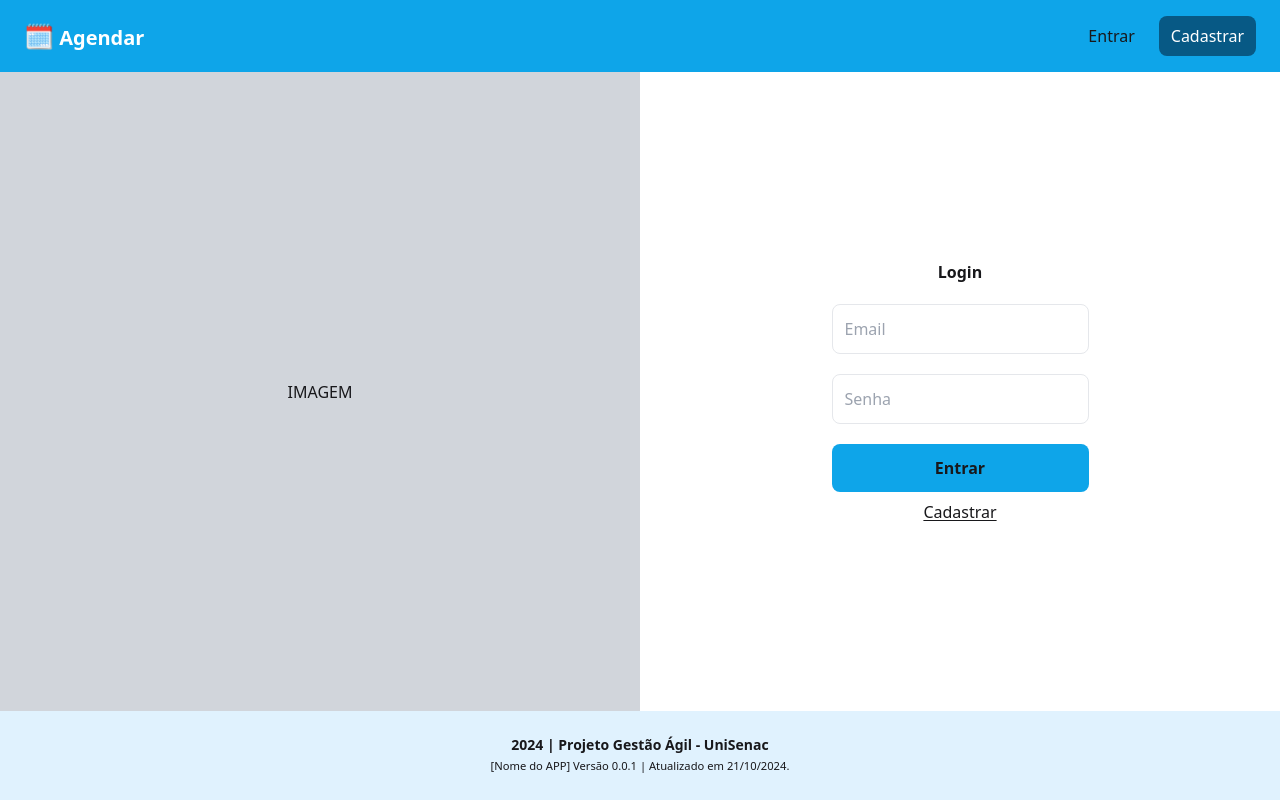
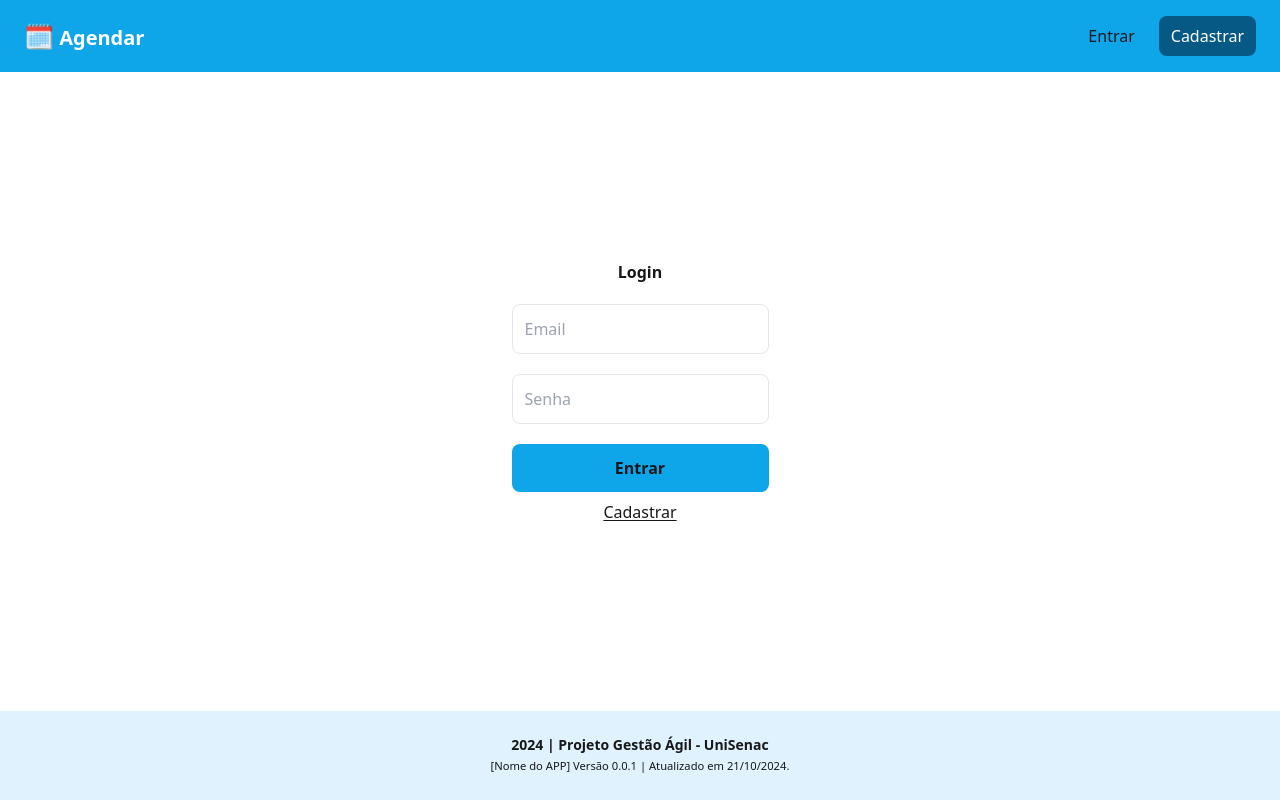
Before and after one commit to marcelopoars/projeto-front-senac, a Next.js app: page /login in a window 1280 px wide. Built offline with nearby package versions, Linux system fonts and the light colour scheme.

Commit message:
refactor: remove unused code

```diff
--- a/src/app/login/page.tsx
+++ b/src/app/login/page.tsx
@@ -3,9 +3,6 @@ import Link from "next/link";
 export default function Home() {
   return (
     <section className="flex h-full">
-      <div className="bg-gray-300 flex-1 flex items-center justify-center">
-        IMAGEM
-      </div>
       <div className="flex-1 flex items-center justify-center">
         <div>
           <h1 className="text-center font-semibold mb-5">Login</h1>
@@ -14,11 +11,13 @@ export default function Home() {
               type="email"
               placeholder="Email"
               className="border p-3 rounded-lg"
+              required
             />
             <input
               type="password"
               placeholder="Senha"
               className="border p-3 rounded-lg"
+              required
             />
             <Link
               href={"/"}
@@ -28,7 +27,10 @@ export default function Home() {
               Entrar
             </Link>
           </form>
-          <Link href="/cadastro" className="text-center block mt-2 underline underline-offset-2">
+          <Link
+            href="/cadastro"
+            className="text-center block mt-2 underline underline-offset-2"
+          >
             Cadastrar
           </Link>
         </div>
```
